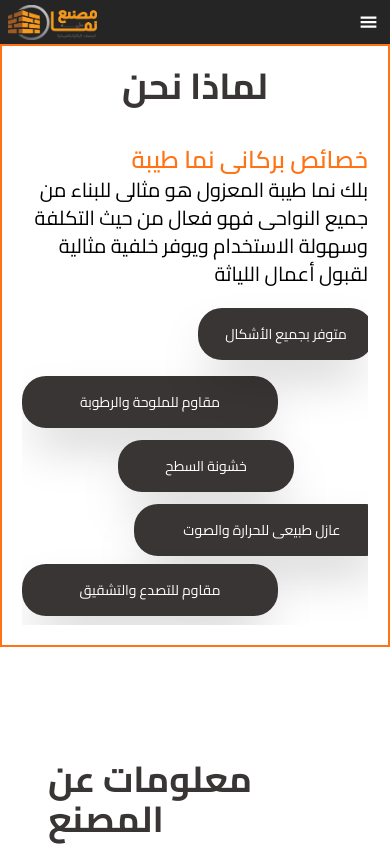
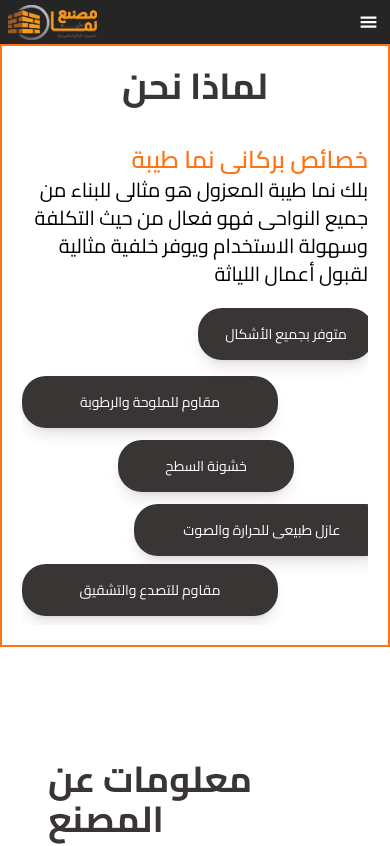
Before and after one commit to abdallamfathy/nama-project, a React (Vite) app: page / in a window 390 px wide. Shown: the top 846 px of the page. Built offline with nearby package versions, Linux system fonts and the light colour scheme.

Commit message:
edit shadow in why us

```diff
--- a/src/components/Main.jsx
+++ b/src/components/Main.jsx
@@ -11,7 +11,7 @@ import Chat from "./Chat";
 
 const Main = () => {
   return (
-    <div>
+    <div className="overflow-hidde">
       <Navbar textColor="text-white" />
       <div className="max-sm:hidden"><Slider /></div>
       <WhyUs />
--- a/src/components/WhyUs.jsx
+++ b/src/components/WhyUs.jsx
@@ -52,22 +52,22 @@ const WhyUs = () => {
             </div>
           </div>
           <div>
-          <p className="relative    text-sm text-center  p-3 py-4 text-white bg-[#3A3535] rounded-3xl shadow-2xl max-sm:w-64 max-sm:top-2">
+          <p className="relative    text-sm text-center  p-3 py-4 text-white bg-[#3A3535] rounded-3xl shadow-lg max-sm:w-64 max-sm:top-2">
             مقاوم للملوحة والرطوبة
           </p>
-          <p className="relative -top-28 left-20 text-center text-sm md:flex items-center p-1   py-4 justify-center text-white bg-[#3A3535] rounded-3xl shadow-2xl max-sm:w-44 max-sm:left-44">
+          <p className="relative -top-28 left-20 text-center text-sm md:flex items-center p-1   py-4 justify-center text-white bg-[#3A3535] rounded-3xl shadow-lg max-sm:w-44 max-sm:left-44">
             متوفر بجميع الأشكال
           </p>
-          <p className="relative top-2  left-24 text-[16px] text-center p-3 py-4  text-white bg-[#3A3535] rounded-3xl shadow-2xl max-sm:text-sm max-sm:w-44 max-sm:-top-8">
+          <p className="relative top-2  left-24 text-[16px] text-center p-3 py-4  text-white bg-[#3A3535] rounded-3xl shadow-lg max-sm:text-sm max-sm:w-44 max-sm:-top-8">
             خشونة السطح
           </p>
           <p
             className="relative top-28  text-[16px] text-center p-3 py-4 text-white bg-[#3A3535]
-            rounded-3xl shadow-2xl max-sm:text-sm max-sm:w-64 max-sm:-top-5 max-sm:left-28"
+            rounded-3xl shadow-lg max-sm:text-sm max-sm:w-64 max-sm:-top-5 max-sm:left-28"
             >
             عازل طبيعى للحرارة والصوت
           </p>
-          <p className="relative right-[430px] text-sm 2xl:right-[600px] top-36 text-center  p-3 py-4  text-white bg-[#3A3535] rounded-3xl shadow-2xl max-sm:w-64 max-sm:right-0 max-sm:-top-3">
+          <p className="relative right-[430px] text-sm 2xl:right-[600px] top-36 text-center  p-3 py-4  text-white bg-[#3A3535] rounded-3xl shadow-lg max-sm:w-64 max-sm:right-0 max-sm:-top-3">
             مقاوم للتصدع والتشقيق
           </p>
           </div>
@@ -76,21 +76,21 @@ const WhyUs = () => {
         </SwiperSlide>
         <SwiperSlide>
           <div className="flex flex-row justify-center items-center gap-8">
-            <span className=" relative bottom-14 left-4 text-center  p-1   text-white bg-[#3A3535] rounded-3xl shadow-2xl">
+            <span className=" relative bottom-14 left-4 text-center  p-1   text-white bg-[#3A3535] rounded-3xl shadow-lg">
               <h1 className="text-xl font-semibold">خفيف الوزن</h1>
               <p className="font-light text-sm mt-2 leading-6 p-1 w-52">
                 يعتبر أخف وزن بكثير من البلك الأسمنتى والبلك الطينى الحامل من
                 نفس المقاس
               </p>
             </span>
-            <span className=" relative top-20 right-56 text-center  p-1   text-white bg-[#3A3535] rounded-3xl shadow-2xl max-sm:right-0 max-sm:top-28">
+            <span className=" relative top-20 right-56 text-center  p-1   text-white bg-[#3A3535] rounded-3xl shadow-lg max-sm:right-0 max-sm:top-28">
               <h1 className="text-xl font-semibold">القوة والمتانة</h1>
               <p className="font-light text-sm mt-2 leading-6 p-1 w-48 max-sm:leading-9">
                 نتيجة ارتفاع قوة الضغط المستخدمة فى التصنيع فان مقاومته للضغط
                 عالية جدا
               </p>
             </span>
-            <span className=" relative right-44 text-center  p-2   text-white bg-[#3A3535] rounded-3xl shadow-2xl max-sm:right-[230px] max-sm:bottom-28">
+            <span className=" relative right-44 text-center  p-2   text-white bg-[#3A3535] rounded-3xl shadow-lg max-sm:right-[230px] max-sm:bottom-28">
               <h1 className="text-xl font-semibold">يقبل تركيب المسامير </h1>
               <p className="font-light text-sm mt-2 leading-10 md:leading-6 md:w-44 w-[176px]">
                 يتحمل البلك البركانى عملية تركيب المسامير فى الجدران بكفائة
@@ -98,7 +98,7 @@ const WhyUs = () => {
                 والحجر
               </p>
             </span>
-            <span className="relative right-36 bottom-20  text-center  p-2   text-white bg-[#3A3535] rounded-3xl shadow-2xl max-sm:right-64 max-sm:bottom-[85px]">
+            <span className="relative right-36 bottom-20  text-center  p-2   text-white bg-[#3A3535] rounded-3xl shadow-lg max-sm:right-64 max-sm:bottom-[85px]">
               <h1 className="text-xl font-semibold">سهولة التلييس </h1>
               <p className="font-light text-sm mt-2 leading-6 w-44 px-2 max-sm:w-[147px] max-sm:leading-8 ">
                 يمتاز البك البركانى بسطحه الخشن وهذا يساعد على تماسك اللياسة مع
@@ -111,20 +111,20 @@ const WhyUs = () => {
         <SwiperSlide>
           <div className="flex flex-row justify-center items-center gap-4">
 
-            <span className=" relative top-20 right-20 text-center  p-1   text-white bg-[#3A3535] rounded-3xl shadow-2xl max-sm:left-[196px] max-sm:top-40 ">
+            <span className=" relative top-20 right-20 text-center  p-1   text-white bg-[#3A3535] rounded-3xl shadow-lg max-sm:left-[196px] max-sm:top-40 ">
               <h1 className="text-xl font-semibold">مقاوم للحريق</h1>
               <p className="font-light text-sm mt-2 leading-6 p-1 w-48 max-sm:w-72">
                 يعتبر من أفضل أنواع البلك على الاطلاق فى مقاومة النار واللهب
                 المباشر حيث أن المادة الأولية هى مادة خاملة غير قابلة للاحتراق
               </p>
             </span>
-            <span className=" relative right-10 bottom-20 text-center  p-2   text-white bg-[#3A3535] rounded-3xl shadow-2xl max-sm:right-[150px]">
+            <span className=" relative right-10 bottom-20 text-center  p-2   text-white bg-[#3A3535] rounded-3xl shadow-lg max-sm:right-[150px]">
               <h1 className="text-xl font-semibold">يقبل تركيب المسامير </h1>
               <p className="font-light text-sm mt-2 leading-6 w-44 max-sm:leading-10">
               يتحمل البلك البركاني عملية تركيب المسامير فى الجدران بكفاءة عالية خاصة عند تركيب المفصلات للأبواب والمسامير ولتثبيت الرخام والحجر
               </p>
             </span>
-            <span className="relative    text-center  p-2   text-white bg-[#3A3535] rounded-3xl shadow-2xl max-sm:right-[158px] max-sm:bottom-[70px]">
+            <span className="relative    text-center  p-2   text-white bg-[#3A3535] rounded-3xl shadow-lg max-sm:right-[158px] max-sm:bottom-[70px]">
               <h1 className="text-xl font-semibold">سهولة التمديدات </h1>
               <p className="font-light text-sm mt-2 leading-6 w-44 px-2 max-sm:leading-8 max-sm:w-36">
                 يمكن قص البلك البركانى بدون أن ينكسر وتجرى التمديدات على الفجوة
```
